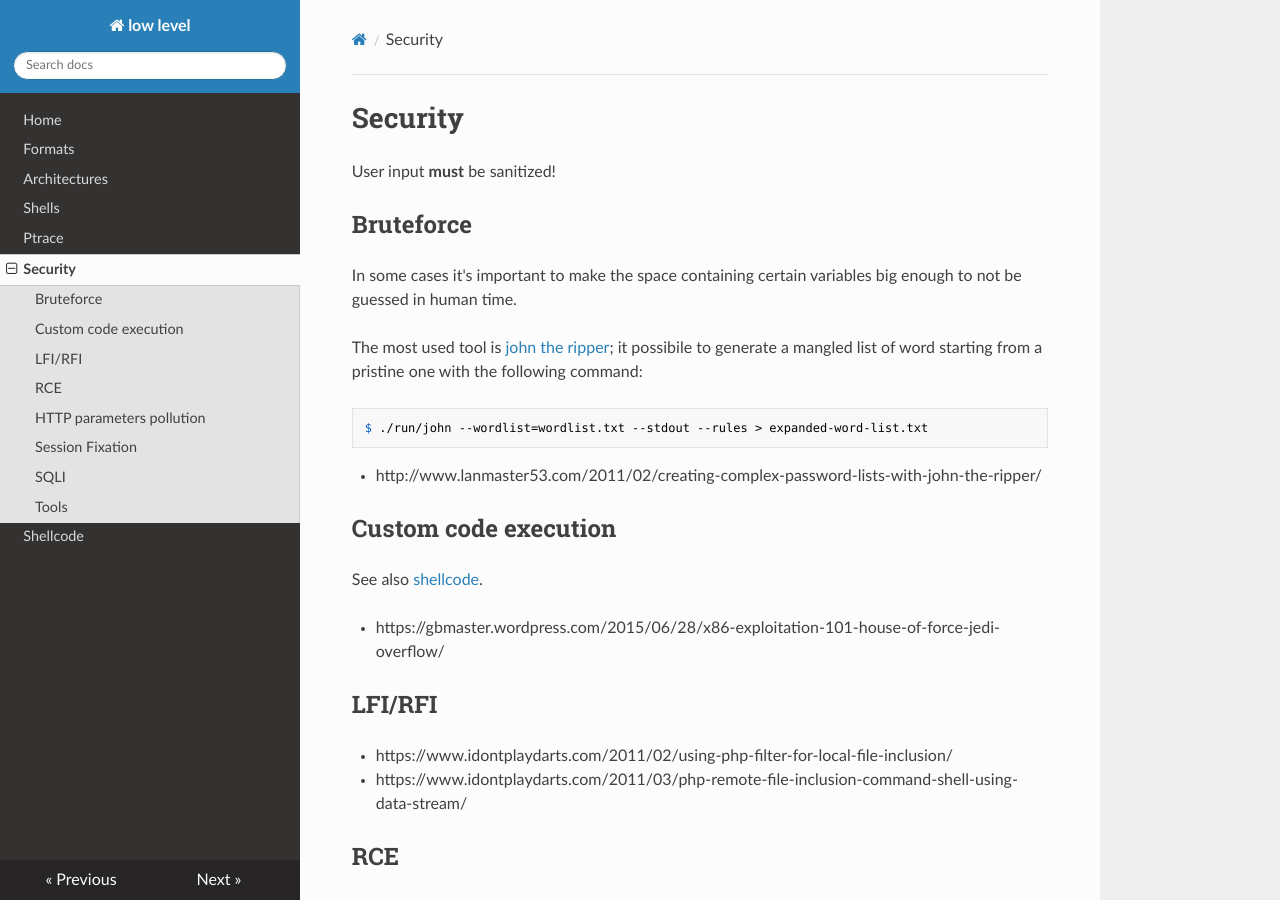
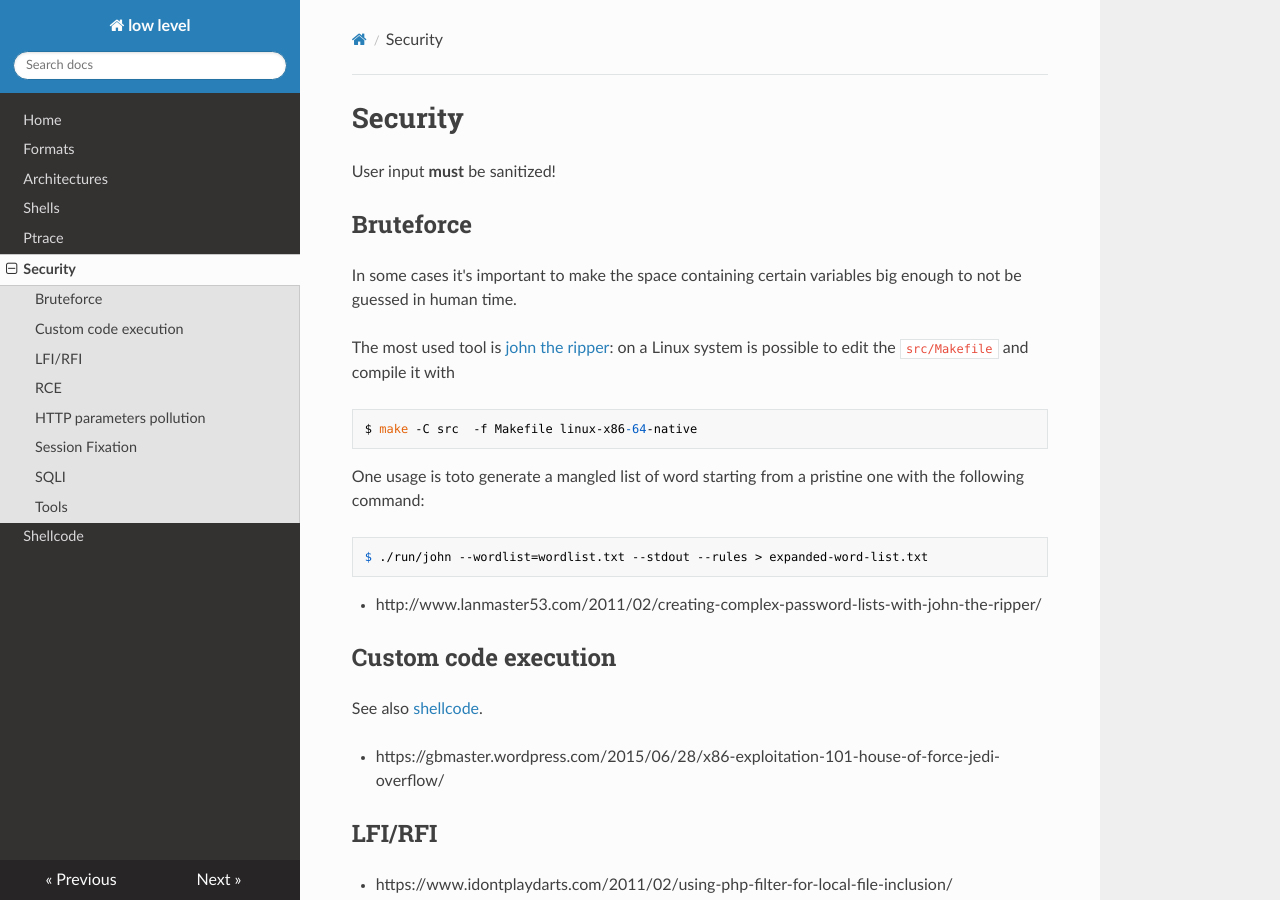
Before and after one commit to gipi/low-level, an MkDocs documentation site: the page built from docs/security.md, in a window 1280 px wide and 900 px high. Built offline with MkDocs 1.6.1, drawn with Linux system fonts in a browser that asks for light colours; nearby versions of some CDN libraries; old or Windows-style settings are respelled for this version of MkDocs.

Commit message:
Add note to jtr compilation.

```diff
--- a/docs/security.md
+++ b/docs/security.md
@@ -7,8 +7,12 @@ User input **must** be sanitized!
 In some cases it's important to make the space containing certain variables
 big enough to not be guessed in human time.
 
-The most used tool is [john the ripper](http://www.openwall.com/john/); it possibile to generate a mangled
-list of word starting from a pristine one with the following command:
+The most used tool is [john the ripper](http://www.openwall.com/john/): on a Linux
+system is possible to edit the ``src/Makefile`` and compile it with
+
+    $ make -C src  -f Makefile linux-x86-64-native
+
+One usage is toto generate a mangled list of word starting from a pristine one with the following command:
 
     $ ./run/john --wordlist=wordlist.txt --stdout --rules > expanded-word-list.txt
 
```
